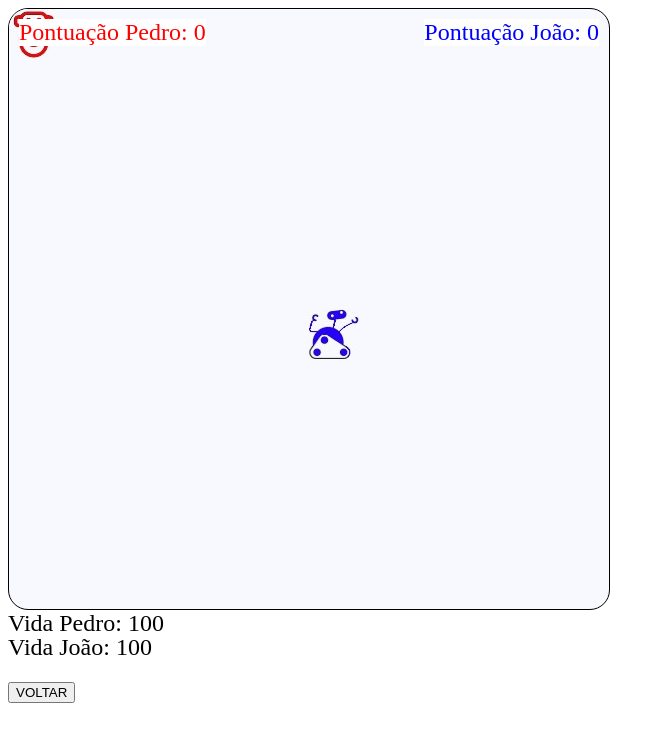
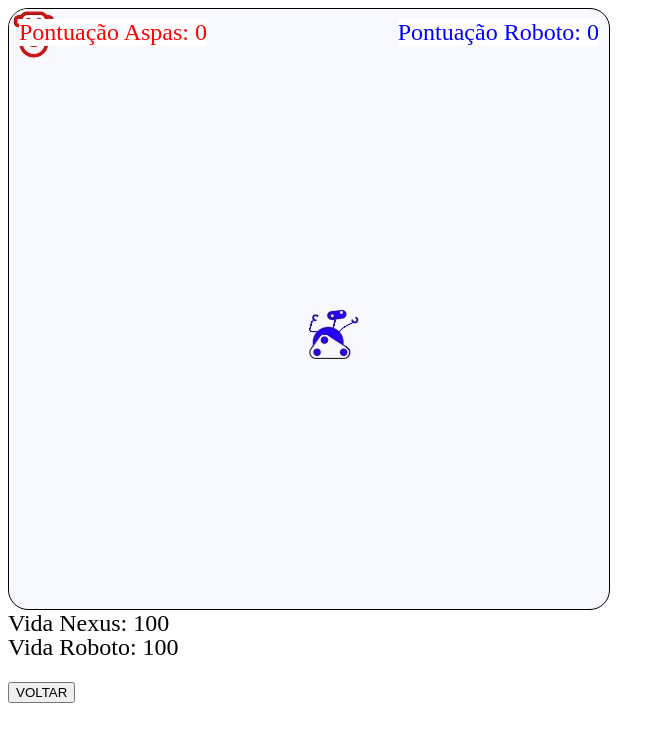
Before and after one commit to TonyOsman/projetoNexus_Aspas, a plain HTML site: page jogo_nexus.html in a window 1280 px wide. Shown: the whole page, without its empty margins (0-665 px from the left). Drawn offline with Linux system fonts and the light colour scheme.

Commit message:
Update jogo_nexus.html
atualizando nomes dos robôs

```diff
--- a/jogo_nexus.html
+++ b/jogo_nexus.html
@@ -66,8 +66,8 @@
   <div id="objeto2" class="objeto"></div>
 
   <!-- Contadores de pontuação -->
-  <div id="pontuacao1" class="pontuacao">Pontuação Pedro: <span id="pontuacaoValor1">0</span></div>
-  <div id="pontuacao2" class="pontuacao">Pontuação João: <span id="pontuacaoValor2">0</span></div>
+  <div id="pontuacao1" class="pontuacao">Pontuação Aspas: <span id="pontuacaoValor1">0</span></div>
+  <div id="pontuacao2" class="pontuacao">Pontuação Roboto: <span id="pontuacaoValor2">0</span></div>
 
 
 
@@ -75,8 +75,8 @@
   <canvas id="meuCanvas" width="600" height="600"></canvas>
 </div>
  <!-- Contadores de vida -->
- <div id="vida1" class="pontuacao">Vida Pedro: <span id="vidaValor1">100</span></div>
- <p id="vida2" class="pontuacao">Vida João: <span id="vidaValor2">100</span></p>
+ <div id="vida1" class="pontuacao">Vida Nexus: <span id="vidaValor1">100</span></div>
+ <p id="vida2" class="pontuacao">Vida Roboto: <span id="vidaValor2">100</span></p>
  <br><br><br><br>
 <button type="button" onclick="window.location.href='index.html';">VOLTAR</button>
 
```
